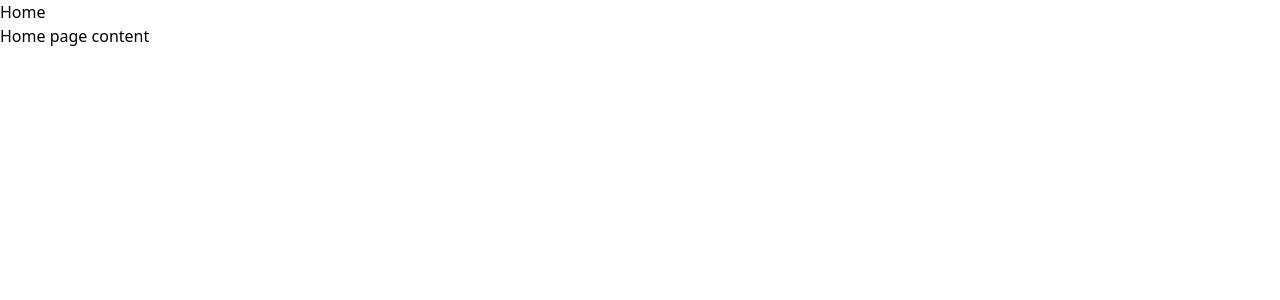
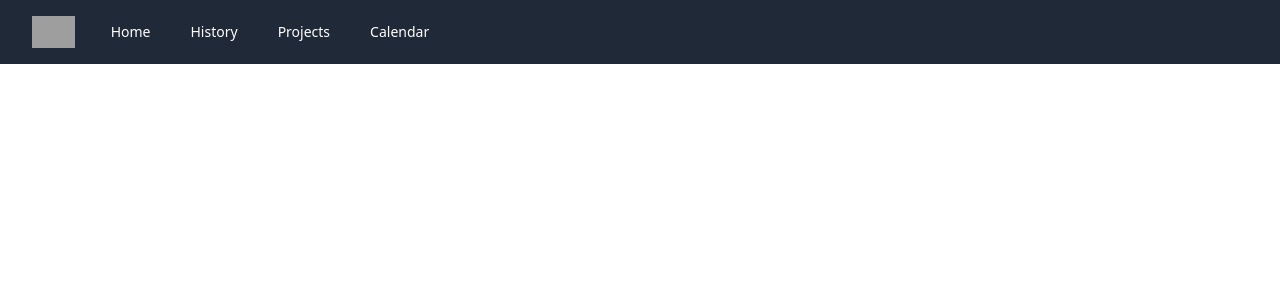
Before and after one commit to batuhancebin/portfolio, a Nuxt app: page / in a window 1280 px wide. Shown: the top 300 px of the page. Built offline with nearby package versions, Linux system fonts and the light colour scheme; grey boxes are pictures that could not be loaded.

Commit message:
fix navbar

```diff
--- a/app.vue
+++ b/app.vue
@@ -1,5 +1,5 @@
 <template>
-  <div>
+  <NuxtLayout>
     <NuxtPage />
-  </div>
+  </NuxtLayout>
 </template>
--- a/pages/index.vue
+++ b/pages/index.vue
@@ -1,6 +1,7 @@
 <template>
-    <div>
-        <h1>Home</h1>
-        <p>Home page content</p>
-    </div>
+    <div></div>
 </template>
+
+<script>
+
+</script>
```
